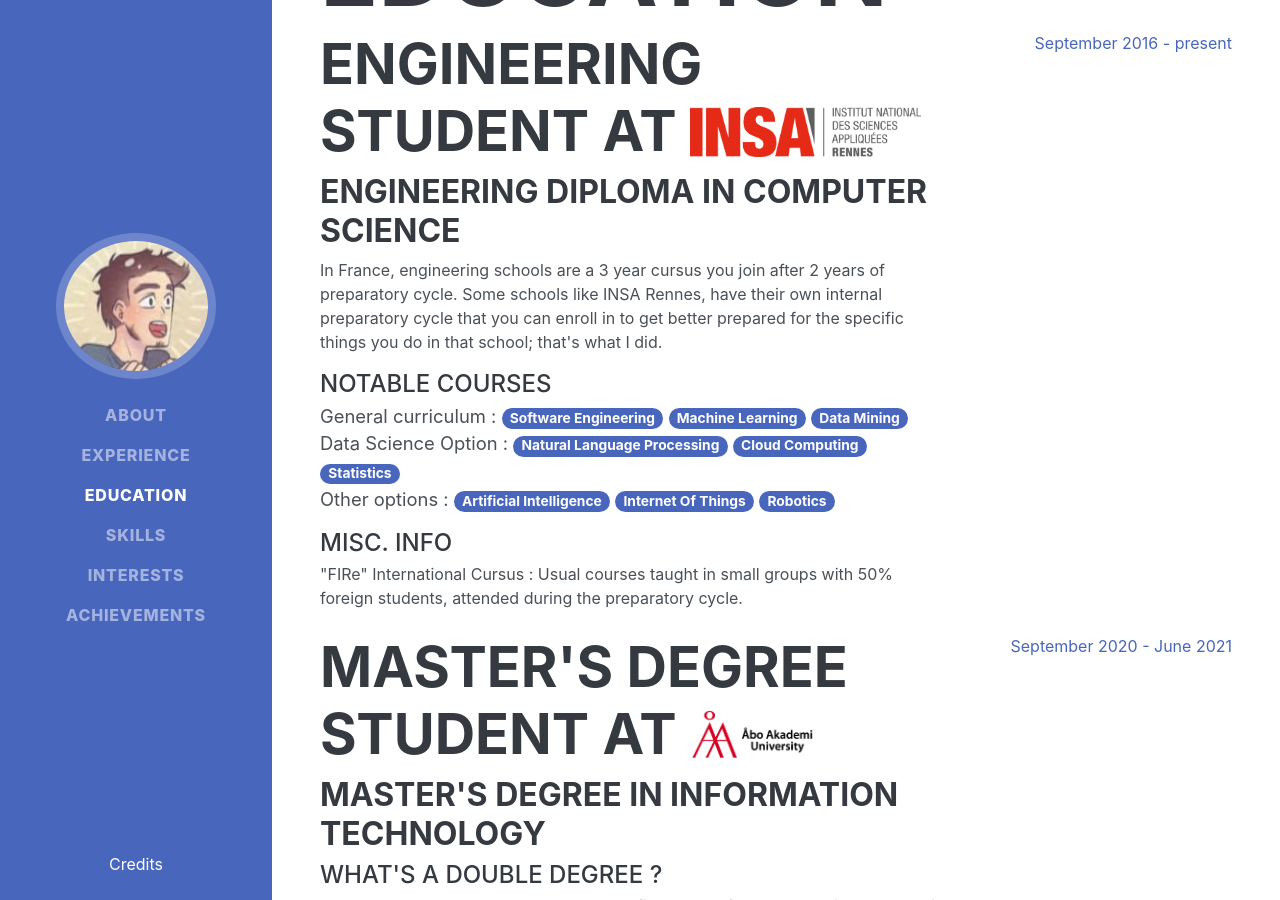
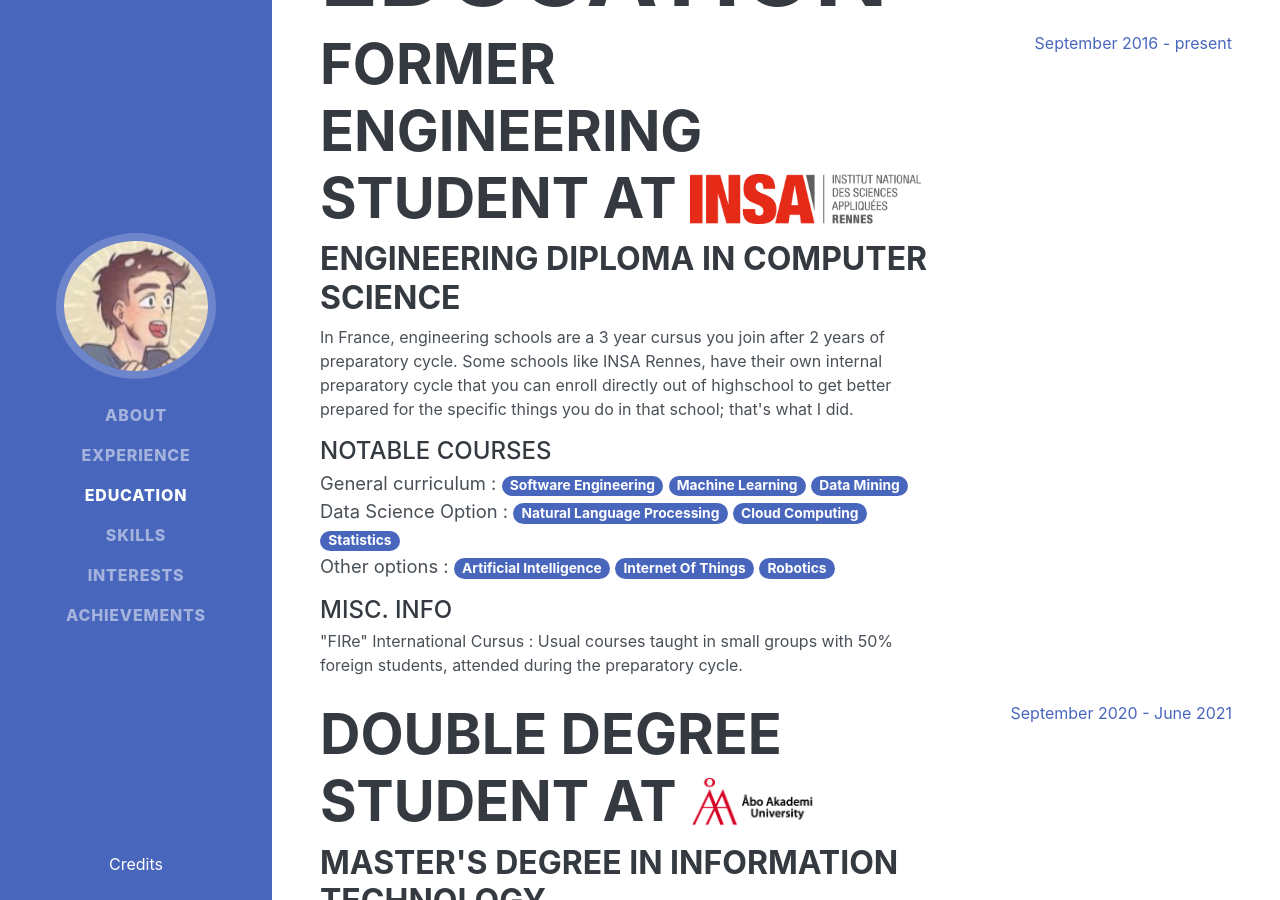
Before and after one commit to nk-fouque/resume, a Jekyll site: the page built from index.md, in a window 1280 px wide and 900 px high, scrolled down 3024 px. Built offline with Jekyll 4.4.1, drawn with Linux system fonts in a browser that asks for light colours; some web fonts are replaced; some of the changed text lies outside the part shown.

Commit message:
content(Education): Adjusted text as an alumnus

```diff
--- a/_includes/hard-html/abo.html
+++ b/_includes/hard-html/abo.html
@@ -1,23 +1,24 @@
 <div class="resume-content">
 
-    <h2 class="mb"> Master's degree student at
+    <h2 class="mb"> Double degree student at
         <a href="https://www.abo.fi/en/">
             <img src="{{site.baseurl}}/assets/img/AboAkademiUniversity.png" class="mb-2"
                  height="50"/>
         </a></h2>
     <h3 class="mb"> Master's degree in Information Technology</h3>
     <h4 class="subheading mb-1"> What's a double degree ? </h4>
-    <p> My second school has acknowledged my first years of study as equivalent to their prerequisites, and
-        by spending some time completing their formation I cann qualify for their diploma in addition to
-        mine.
+    <p> A double degree is an agreement that lets you pursue two diplomas at the same time with each school
+        acknowledging the other's classes as equivalent to some of theirs and by completing the right modules you
+        qualify for both diplomas.
         <br>
-        Some double degrees require a longer time than a regular diploma but mine doesn't.
+        Having undertaken a university's double degree as an Engineering student, I learned about the world of research
+        without compromising on a heavy technical background.
     </p>
     <h4 class="subheading mb-1"> Summary of courses</h4>
     <p class="lead">
-        <span class="badge badge-pill badge-primary">Data Science</span> <span
-            class="badge badge-pill badge-primary">Software Engineering</span> <span
-            class="badge badge-pill badge-primary">Research</span>
+        <span class="badge badge-pill badge-primary">Data Science</span>
+        <span class="badge badge-pill badge-primary">Software Engineering</span>
+        <span class="badge badge-pill badge-primary">Formation for Research</span>
     </p>
 
 </div>
--- a/_includes/hard-html/highschool.html
+++ b/_includes/hard-html/highschool.html
@@ -3,8 +3,11 @@
         <div class="resume-content">
             <h3 class="mb-2">High School François 1er, Le Havre, France</h3>
             <div class="subheading mb-1">Baccalauréat Scientifique</div>
-            <p>Physics & Chemistry Specialization</p>
-            <p>Optional additional Physics & Chemistry courses in english</p>
+            <p>
+                Physics & Chemistry Specialization
+                <br>
+                Optional additional Physics & Chemistry courses in english
+            </p>
         </div>
         <div class="resume-date text-md-right">
             <span class="text-primary">September 2013 - June 2016</span>
--- a/_includes/hard-html/insa.html
+++ b/_includes/hard-html/insa.html
@@ -1,5 +1,5 @@
 <div class="resume-content">
-    <h2>Engineering student at
+    <h2>Former Engineering student at
         <a href="https://www.insa-rennes.fr/">
             <img src="{{site.baseurl}}/assets/img/Logo_INSARennes-developpe-quadri-rvb.png" class="mb-2"
                  height="50"/>
@@ -7,23 +7,26 @@
     <h3 class="mb">Engineering Diploma in Computer Science</h3>
     <p>
         In France, engineering schools are a 3 year cursus you join after 2 years of preparatory cycle.
-        Some schools like INSA Rennes, have their own internal preparatory cycle that you can enroll in to
-        get better prepared for the specific things you do in that school; that's what I did.
+        Some schools like INSA Rennes, have their own internal preparatory cycle that you can enroll directly out of
+        highschool
+        to get better prepared for the specific things you do in that school; that's what I did.
     </p>
     <h4 class="subheading mb-1"> Notable courses </h4>
     <p class="lead">
-        General curriculum : <span class="badge badge-pill badge-primary">Software Engineering</span> <span
-            class="badge badge-pill badge-primary">Machine Learning</span> <span
-            class="badge badge-pill badge-primary">Data Mining</span>
+        General curriculum :
+        <span class="badge badge-pill badge-primary">Software Engineering</span>
+        <span class="badge badge-pill badge-primary">Machine Learning</span>
+        <span class="badge badge-pill badge-primary">Data Mining</span>
         <br>
-        Data Science Option : <span
-            class="badge badge-pill badge-primary">Natural Language Processing</span> <span
-            class="badge badge-pill badge-primary">Cloud Computing</span> <span
-            class="badge badge-pill badge-primary">Statistics</span>
+        Data Science Option :
+        <span class="badge badge-pill badge-primary">Natural Language Processing</span>
+        <span class="badge badge-pill badge-primary">Cloud Computing</span>
+        <span class="badge badge-pill badge-primary">Statistics</span>
         <br>
-        Other options : <span class="badge badge-pill badge-primary">Artificial Intelligence</span> <span
-            class="badge badge-pill badge-primary">Internet Of Things</span> <span
-            class="badge badge-pill badge-primary">Robotics</span>
+        Other options :
+        <span class="badge badge-pill badge-primary">Artificial Intelligence</span>
+        <span class="badge badge-pill badge-primary">Internet Of Things</span>
+        <span class="badge badge-pill badge-primary">Robotics</span>
     </p>
     <h4 class="subheading mb-1">Misc. Info</h4>
     <p>
```
